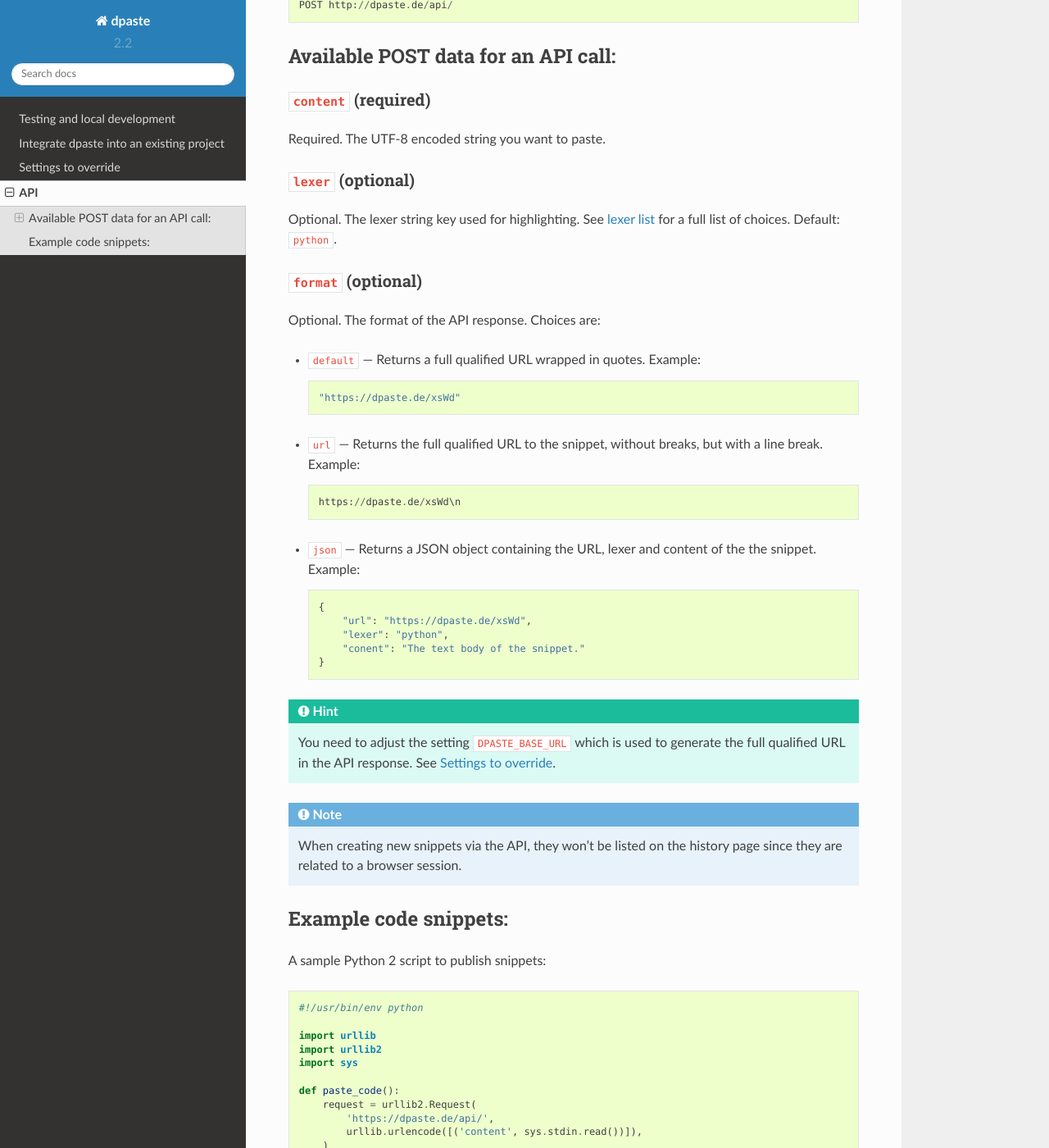
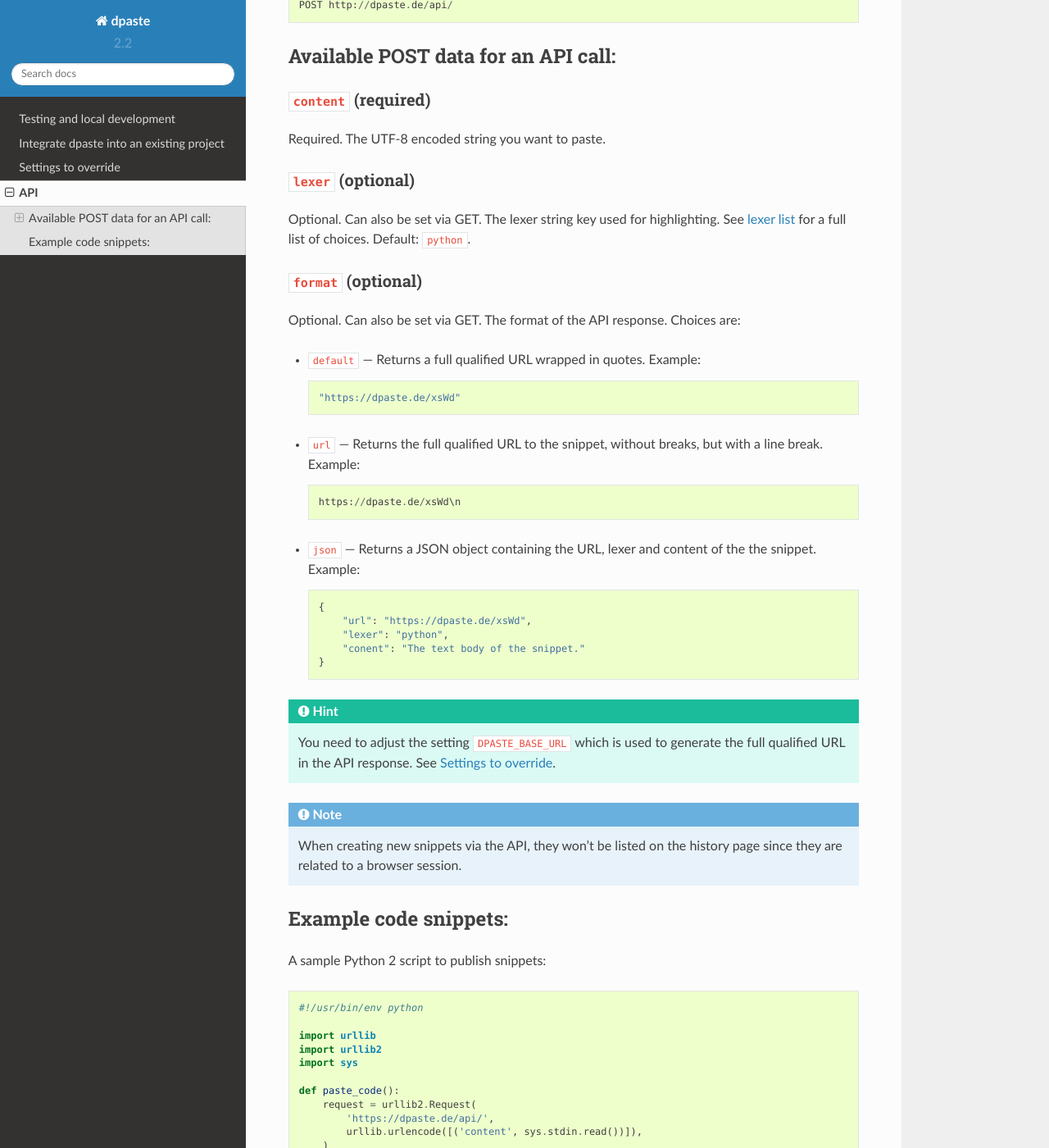
Before and after one commit to DarrenOfficial/dpaste, a Sphinx documentation site: the page built from docs/api.rst, in a window 1280 px wide and 1400 px high, scrolled down 249 px. Shown: the whole window at 82% size. Built offline with Sphinx 7.4.7 and the Read the Docs theme 2.0.0, drawn with Linux system fonts in a browser that asks for light colours; some of the changed text lies outside the part shown.

Commit message:
API call accepts the lexer or format parameters now via GET too.
With this you can set the format by the url: /api/?format=json

```diff
--- a/docs/api.rst
+++ b/docs/api.rst
@@ -20,13 +20,13 @@
 ``lexer`` (optional)
 ~~~~~~~~~~~~~~~~~~~~
 
-Optional. The lexer string key used for highlighting. See `lexer list`_  for
-a full list of choices. Default: ``python``.
+Optional. Can also be set via GET. The lexer string key used for highlighting.
+See `lexer list`_  for a full list of choices. Default: ``python``.
 
 ``format`` (optional)
 ~~~~~~~~~~~~~~~~~~~~~
 
-Optional. The format of the API response. Choices are:
+Optional. Can also be set via GET. The format of the API response. Choices are:
 
 * ``default`` — Returns a full qualified URL wrapped in quotes. Example::
 
@@ -80,5 +80,6 @@
 
 You can simply use curl to publish a whole file::
 
-    $ alias dpaste="curl -F 'content=<-' https://dpaste.de/api/"
+    $ alias dpaste="curl -F 'content=<-' https://dpaste.de/api/?format=url"
     $ cat foo.txt | dpaste
+    https://dpaste.de/ke2pB
```
Also changed, not shown: 2 other files.
